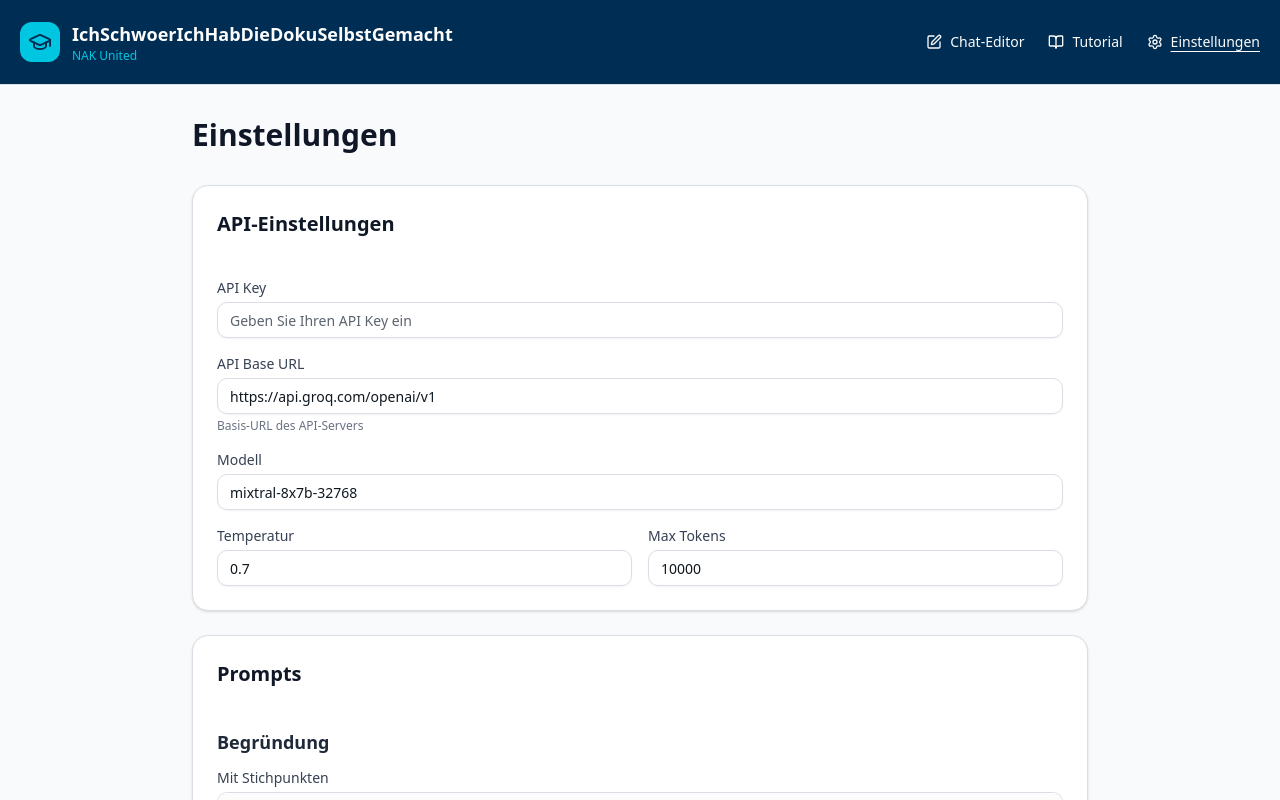
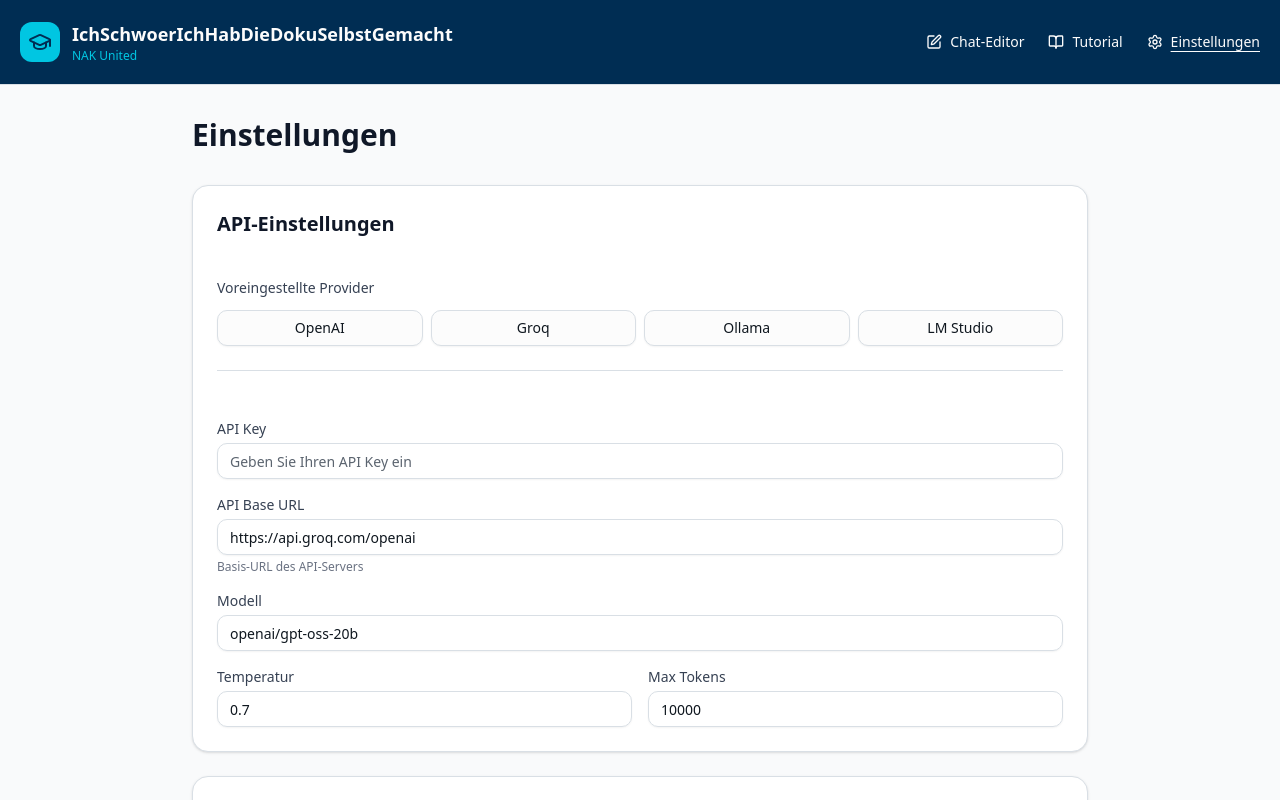
Before and after one commit to TeddyBear2004/IchSchwoerIchHabDieDokuSelbstGemacht, a React (Vite) app: page / in a window 1280 px wide. Both pictures are taken after a click on the button "Einstellungen". Shown: the top 800 px of the page. Built offline with nearby package versions, Linux system fonts and the light colour scheme.

Commit message:
Add API presets feature for selecting different API providers in settings

```diff
--- a/src/features/settings/SettingsPage.tsx
+++ b/src/features/settings/SettingsPage.tsx
@@ -9,6 +9,7 @@ import { Button } from '@/components/ui/button';
 import { Input } from '@/components/ui/input';
 import { Textarea } from '@/components/ui/textarea';
 import type { AISettings } from './types';
+import { API_PRESETS } from './types';
 
 export function SettingsPage() {
   const { settings, updateSettings, isLoading, error } = useSettings();
@@ -62,6 +63,17 @@ export function SettingsPage() {
     setFormData(settings);
   };
 
+  const handleApplyPreset = (presetKey: string) => {
+    const preset = API_PRESETS[presetKey];
+    if (preset) {
+      setFormData((prev) => ({
+        ...prev,
+        apiBaseUrl: preset.apiBaseUrl,
+        model: preset.model,
+      }));
+    }
+  };
+
   if (isLoading) {
     return (
       <div className="flex items-center justify-center p-8">
@@ -91,6 +103,23 @@ export function SettingsPage() {
         {/* API Einstellungen */}
         <Card className="mb-6 p-6">
           <h2 className="text-xl font-semibold text-gray-900 mb-4">API-Einstellungen</h2>
+
+          {/* Presets */}
+          <div className="mb-6 pb-6 border-b">
+            <label className="block text-sm font-medium text-gray-700 mb-3">Voreingestellte Provider</label>
+            <div className="grid grid-cols-2 md:grid-cols-4 gap-2">
+              {Object.entries(API_PRESETS).map(([key, preset]) => (
+                <Button
+                  key={key}
+                  variant="outline"
+                  onClick={() => handleApplyPreset(key)}
+                  className="text-sm"
+                >
+                  {preset.name}
+                </Button>
+              ))}
+            </div>
+          </div>
 
           <div className="space-y-4">
             <div>
--- a/src/features/settings/settingsStorage.ts
+++ b/src/features/settings/settingsStorage.ts
@@ -3,14 +3,13 @@
  */
 
 import type { AISettings } from './types';
-
 const STORAGE_KEY = 'aiSettings';
 
 // Standard-Einstellungen als Fallback
 const DEFAULT_SETTINGS: AISettings = {
   apiKey: '',
-  apiBaseUrl: 'https://api.groq.com/openai/v1',
-  model: 'mixtral-8x7b-32768',
+  apiBaseUrl: 'https://api.groq.com/openai',
+  model: 'openai/gpt-oss-20b',
   temperature: 0.7,
   maxTokens: 10000,
   prompts: {
--- a/src/features/settings/types.ts
+++ b/src/features/settings/types.ts
@@ -3,7 +3,37 @@
  */
 
 // Konstante für den OpenAI-konformen API Endpoint
-export const COMPLETIONS_ENDPOINT = '/chat/completions';
+export const COMPLETIONS_ENDPOINT = '/v1/chat/completions';
+
+// Presets für verschiedene API-Provider
+export interface ApiPreset {
+  name: string;
+  apiBaseUrl: string;
+  model: string;
+}
+
+export const API_PRESETS: Record<string, ApiPreset> = {
+  openai: {
+    name: 'OpenAI',
+    apiBaseUrl: 'https://api.openai.com',
+    model: 'gpt-4o',
+  },
+  groq: {
+    name: 'Groq',
+    apiBaseUrl: 'https://api.groq.com/openai',
+    model: 'openai/gpt-oss-20b',
+  },
+  ollama: {
+    name: 'Ollama',
+    apiBaseUrl: 'http://localhost:11434',
+    model: 'mistral',
+  },
+  lmstudio: {
+    name: 'LM Studio',
+    apiBaseUrl: 'http://localhost:1234',
+    model: 'local-model',
+  },
+};
 
 export interface PromptConfig {
   mitStichpunkten: string;
```
